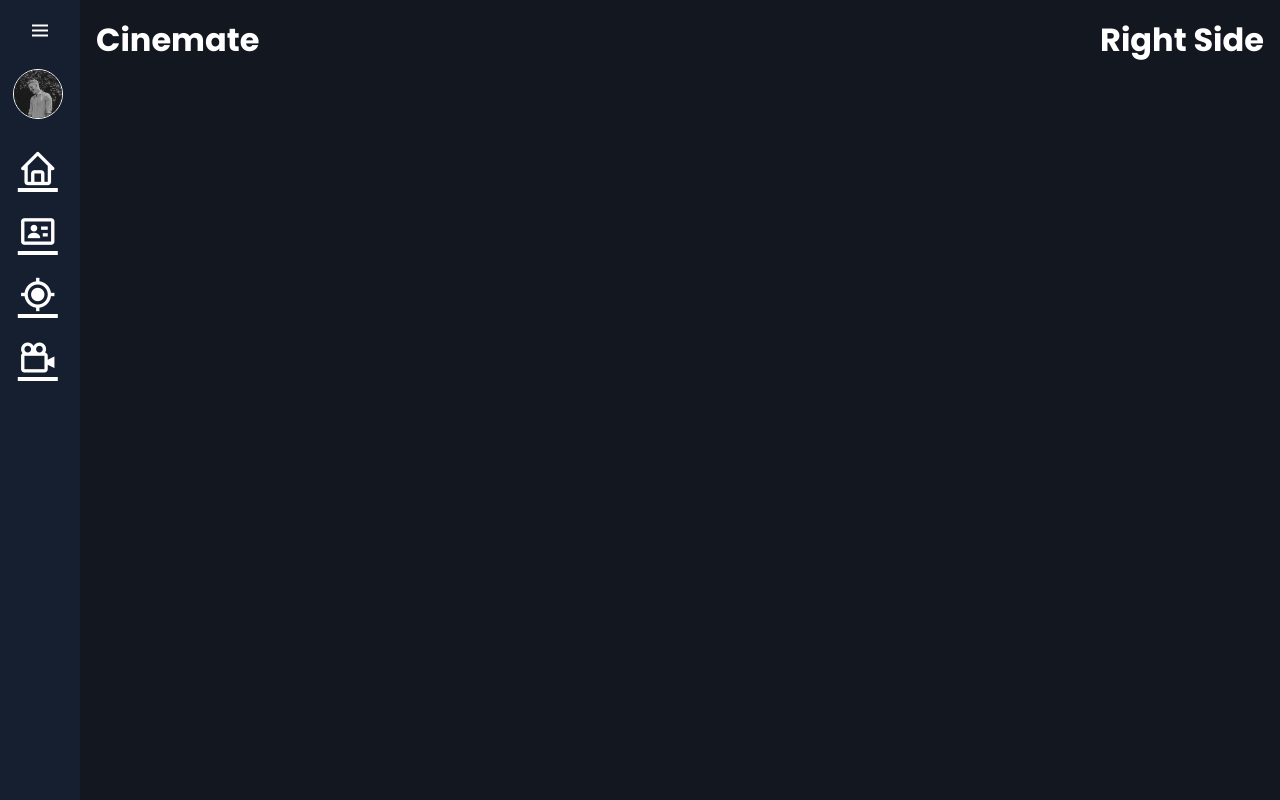
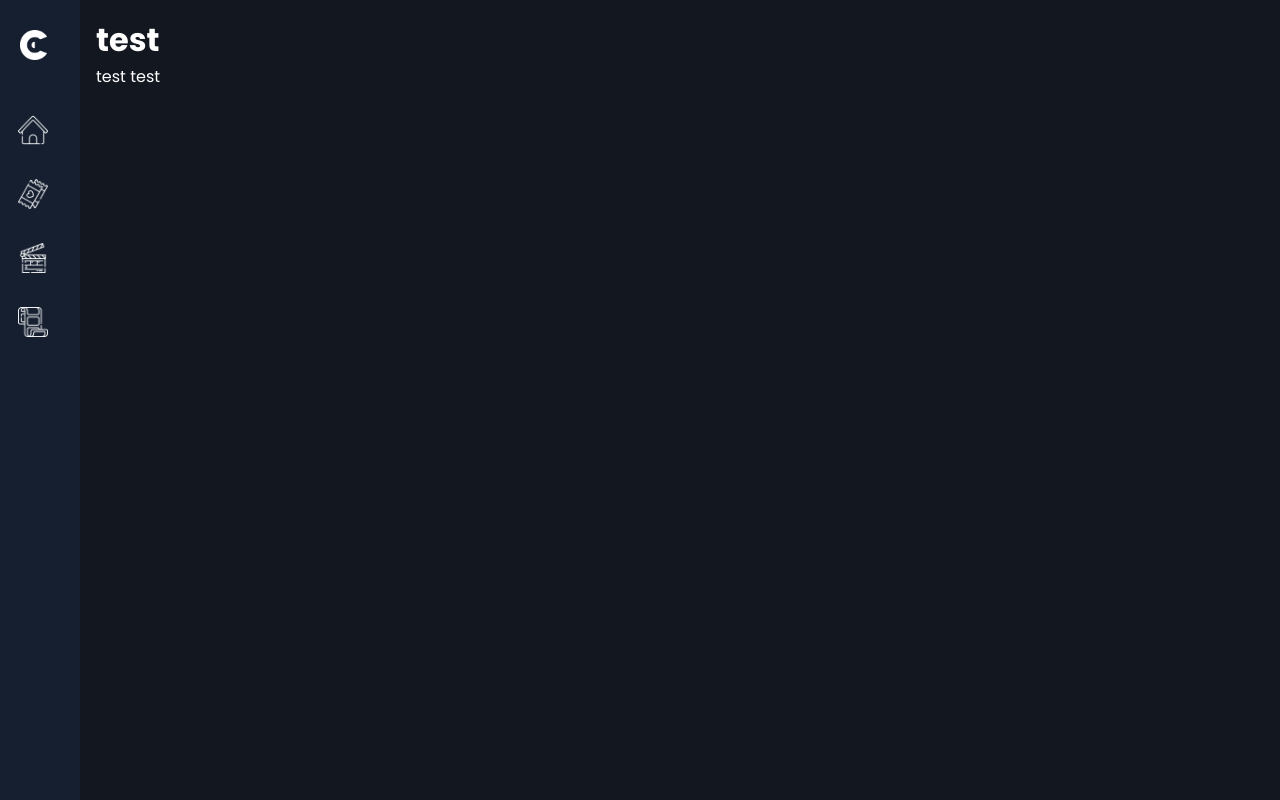
Before and after one commit to jakobupton/cinemate, a PHP site: page / in a window 1280 px wide. Run offline with PHP 8.4, Linux system fonts and the light colour scheme.

Commit message:
Added Icons, Small improvements n stuff

```diff
--- a/index.php
+++ b/index.php
@@ -5,6 +5,7 @@
         <meta charset="UTF-8" />
         <meta name="viewport" content="width=device-width, initial-scale=1.0" />
         <title>Cinemate</title>
+        <link rel="icon" href="img/icons/c_logo.png">
         <link rel="stylesheet" href="styles/main.css" />
         <link href="https://unpkg.com/boxicons@2.1.4/css/boxicons.min.css" rel="stylesheet" />
         <link rel="preconnect" href="https://fonts.googleapis.com" />
@@ -13,49 +14,51 @@
     </head>
 
     <body>
+        <?php
+        $USERNAME = 'Jakob U.'; // $DB USER NAME
+        $USERROLE = 'Admin'; // $DB ROLE if Admin
+        $USERPHOTO = "img/me.png" // $DB USER IMAGE
+        ?>
         <div class="sidebar">
             <div class="top">
                 <div class="logo">
-                <i class="bx bxl-codepen"></i>
-                <span>inemate</span>
-            </div>
-            <i class="bx bx-menu" id="btn"></i>
-        </div>
-        <div class="user">
-            <img src="img/me.png" alt="me" class="user-img" />
-            <div>
-                <p class="bold"><?php //echo name;
-                                ?>Jakob Upton</p>
-                <p><?php //echo Role; <
-                    ?>Admin</p>
+                    <img src="img/icons/c_logo.png" alt="Cinemate C"class="cinemate-logo" id="logo"></img>
+                    <img src="img/icons/cinemate.png" alt="Cinemate Title" class="cinemate-name"></img>
                 </div>
             </div>
+            <!-- <div class="user">
+                <img src=<?php echo $USERPHOTO ?> alt="photo" class="user-img" />
+                <div>
+                    <p class="bold"><?php echo $USERNAME;?></p>
+                    <p><?php echo $USERROLE?></p>
+                </div>
+            </div> -->
             <ul>
                 <li>
                     <a href="#">
                         <!-- Ref to Home -->
-                    <i class="bx bx-home"></i>
+                        <img src="img/icons/home_icon.png" alt="Home"/>
                         <span class="nav-item">Home</span>
                     </a>
                 </li>
                 <li>
                     <a href="#">
                         <!-- Ref to Tickets -->
-                    <i class="bx bx-id-card"></i>
+                        <img src="img/icons/ticket_icon.png" alt="Tickets"/>
                         <span class="nav-item">Tickets</span>
                     </a>
                 </li>
                 <li>
                     <a href="#">
                         <!-- Ref to Theatres -->
-                    <i class="bx bx-current-location"></i>
+                        <img src="img/icons/clapper_icon.png" alt="Theatres"/>
                         <span class="nav-item">Theatres</span>
                     </a>
                 </li>
                 <li>
                     <a href="#">
                         <!-- Ref to Movies -->
-                    <i class="bx bx-camera-movie"></i>
+                        <img src="img/icons/film_icon.png" alt="Movies"/>
                         <span class="nav-item">Movies</span>
                     </a>
                 </li>
@@ -63,14 +66,9 @@
         </div>
 
         <div class="main-content">
-        <div class="container">
-            <h1>Cinemate</h1>
-            <div class="container">
-                <h1>Right Side</h1>
-            </div>
-        </div>
+            <h1>test</h1>
+            <p> test test</p>
         </div>
     </body>
     <script src="scripts/main.js"></script>
-
 </html>
--- a/scripts/main.js
+++ b/scripts/main.js
@@ -1,5 +1,5 @@
-let btn = document.querySelector("#btn");
+let logo = document.querySelector("#logo");
 let sidebar = document.querySelector(".sidebar");
-btn.onclick = function () {
+logo.onclick = function () {
   sidebar.classList.toggle("active");
 };
--- a/styles/main.css
+++ b/styles/main.css
@@ -18,7 +18,6 @@
 .user {
     display: flex;
     align-items: center;
-    transition: all 0.5s ease;
 }
 
 .sidebar.active .user {
@@ -47,10 +46,9 @@
     padding: 0.4rem 0.8rem;
     transition: all 0.5s ease;
     background-color: #151f30;
-    text-decoration
 }
 
-.sidebar.active~.main-content {
+.sidebar.active~.main-content { /* adjust content to left of sidebar */
     left: 250px;
     width: calc(100% - 250px);
 }
@@ -59,40 +57,20 @@
     width: 250px;
 }
 
-.sidebar #btn {
-    /* Hamburger Icon */
-    position: absolute;
-    color: var(--text-color);
-    top: 0.4rem;
-    left: 50%;
-    font-size: 1.5rem;
-    line-height: 50px;
-    transform: translateX(-50%);
-    cursor: pointer;
-}
-
-.sidebar.active #btn {
-    left: 80%;
-}
-
 .sidebar .top .logo {
     color: var(--text-color);
     display: flex;
-    height: 50px;
     width: 100%;
     align-items: center;
     pointer-events: none;
-    opacity: 0;
+    margin-bottom: 100px;
 }
 
-.sidebar.active .top .logo {
-    opacity: 1;
-}
-
-.top .logo i {
-    /* Cinemate C */
-    font-size: 3rem;
-    margin-right: 5px;
+.sidebar .top .logo img {
+    height: 30px;
+    position: absolute;
+    top: 30px;
+    left: 20px;
 }
 
 .sidebar p {
@@ -103,35 +81,39 @@
     opacity: 1;
 }
 
+.sidebar .top .logo .cinemate-name{
+    opacity: 0;
+    transition: all 0.5s;
+}
+
+.sidebar.active .top .logo .cinemate-name{
+    opacity: 1;
+    transition: all 0.5s;
+}
+
 .sidebar ul li {
     position: relative;
     list-style-type: none;
-    text-decoration: none;
-    height: 50px;
-    margin: 90%;
-    margin: 0.8rem auto;
-    line-height: 50px;
+    margin: 1rem auto;
+    line-height: 3rem;
 }
 
 .sidebar ul li a {
-    color: var(--text-color);
     display: flex;
     align-items: center;
-    border-radius: 10px;
+    text-decoration: none;
+    margin-left: 5px;
 }
 
 .sidebar ul li a:hover {
     background-color: var(--background-color);
-    color: var(--text-color);
 }
 
-.sidebar ul li a i {
-    min-width: 50px;
-    text-align: center;
-    height: 50px;
-    line-height: 50px;
-    font-size: 2.5rem;
+.sidebar ul li a img {
+    align-items: center;
+    height: 30px;
     transition: all 0.5s ease;
+    filter: invert(1);
 }
 
 .sidebar .nav-item {
@@ -152,13 +134,3 @@
     width: calc(100% - 80px);
     padding: 1rem;
 }
-
-.container {
-    display: flex;
-    justify-content: space-between;
-}
-
-.container h1 {
-    color: var(--text-color);
-    margin-bottom: 1rem;
-}
```
Also changed, not shown: model/database.php (added, +13 -0 lines), img/icons/c_logo.png (added), img/icons/cinemate.png (added), img/icons/clapper_icon.png (added), img/icons/film_icon.png (added), img/icons/home_icon.png (added), img/icons/ticket_icon.png (added). Lines whose indentation alone changed are shown as unchanged.
